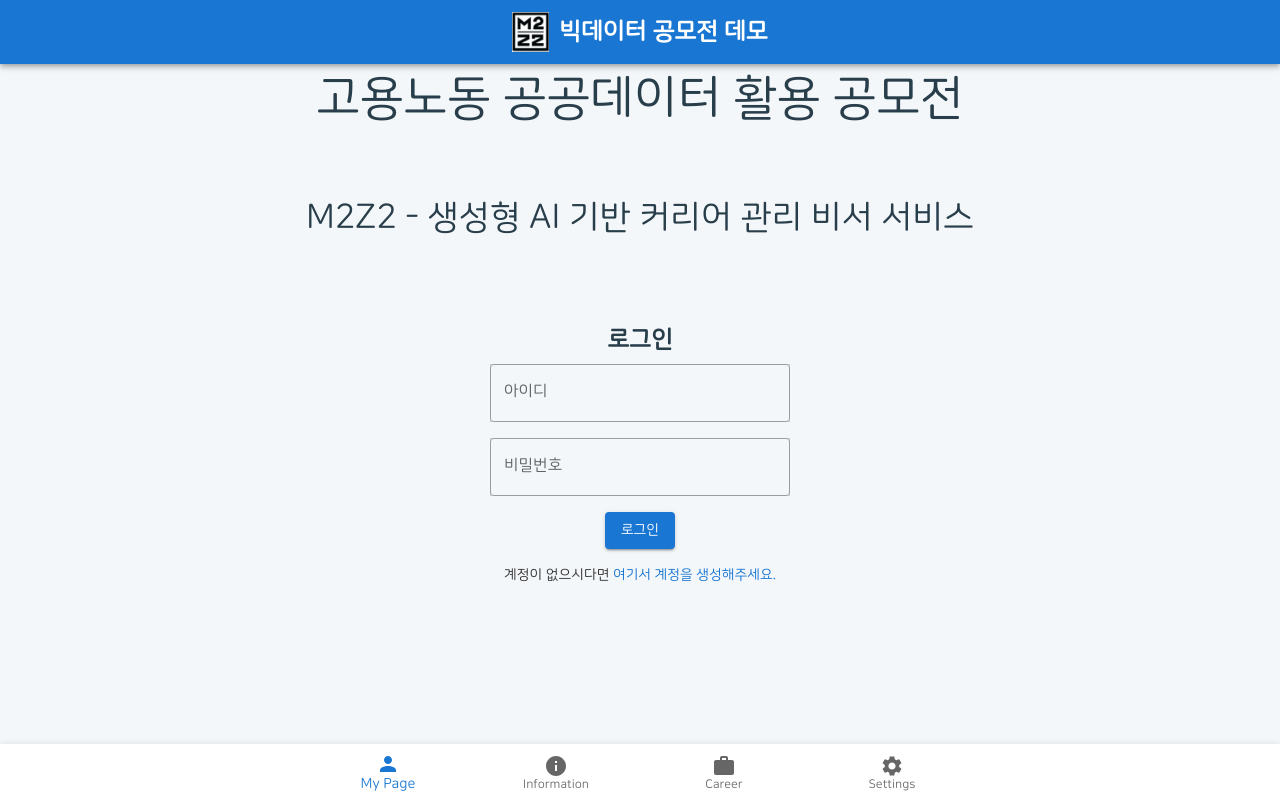
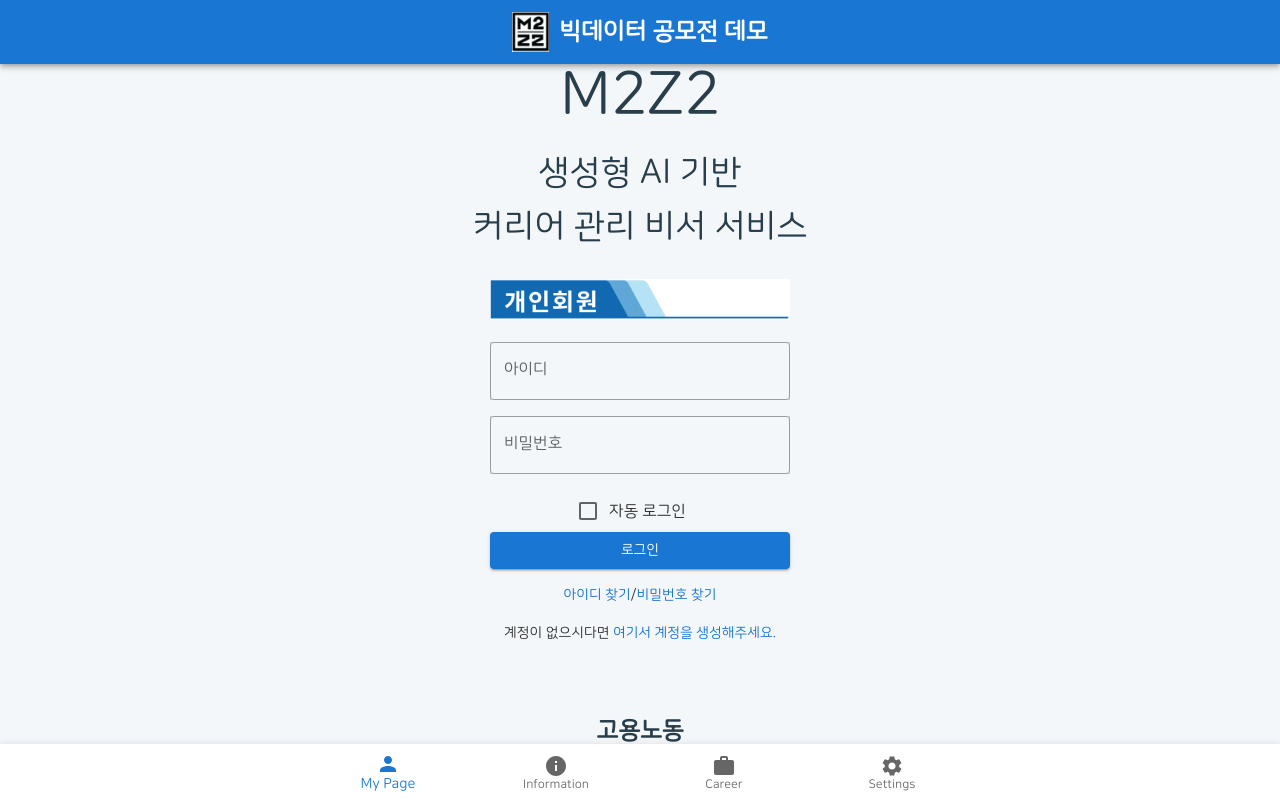
Before and after one commit to jshim0978/BD_demo, a React (Create React App) app: page / in a window 1280 px wide. Built offline with nearby package versions, Linux system fonts and the light colour scheme.

Commit message:
a - visual update ? check user profiles

```diff
--- a/src/pages/BetterRecruits.js
+++ b/src/pages/BetterRecruits.js
@@ -61,7 +61,7 @@ function BetterRecruits({user} ) {
 
     return (
         <StyledBox>
-            <Typography variant="h4" gutterBottom component="h1">
+            <Typography variant="h5" gutterBottom component="h1">
                 AI 추천 채용 정보
             </Typography>
             {/*<Typography variant="h4" gutterBottom>*/}
@@ -71,7 +71,8 @@ function BetterRecruits({user} ) {
                 <StyledButton
                     onClick={handleRecommendJobs}
                     disabled={loading}
-                    startIcon={loading ? <CircularProgress size={24}/> : <AiIcon/>}
+                    startIcon={loading ? <CircularProgress size={42}/> : <AiIcon style={{ fontSize: 42 }}/>}
+                    sx={{width: '200px', height: '50px', fontSize: '1.5rem'}}
                 >
                     {loading ? 'Loading...' : "AI 검색"}
                 </StyledButton>
--- a/src/pages/CareerPage.js
+++ b/src/pages/CareerPage.js
@@ -20,7 +20,7 @@ const StyledBox = styled(Box)(({ theme }) => ({
 
 const StyledButton = styled(Button)(({ theme }) => ({
     marginTop: theme.spacing(2),
-    backgroundColor: theme.palette.secondary.main,
+    backgroundColor: theme.palette.secondary.light,
     '&:hover': {
         backgroundColor: theme.palette.secondary.dark,
         transform: 'translateY(-2px)',
@@ -72,7 +72,8 @@ function CareerPage({ user }) {
             <StyledButton
                 onClick={handleGenerateClick}
                 disabled={loading}
-                startIcon={loading ? <CircularProgress size={24} /> : <AiIcon />}
+                startIcon={loading ? <CircularProgress size={42}/> : <AiIcon style={{ fontSize: 42 }}/>}
+                sx={{width: '400px', height: '80px', fontSize: '1.5rem'}}
             >
                 {loading ? 'Loading...' : "AI 커리어 패스 생성"}
             </StyledButton>
--- a/src/pages/GovernmentalBenefits.js
+++ b/src/pages/GovernmentalBenefits.js
@@ -54,7 +54,7 @@ function GovernmentalBenefits({user}) {
 
     return (
         <StyledBox>
-            <Typography variant="h4" gutterBottom component="h1">
+            <Typography variant="h5" gutterBottom component="h1">
                 AI 추천 정부 혜택
             </Typography>
             {!benefitsDisplayed && (
@@ -65,7 +65,8 @@ function GovernmentalBenefits({user}) {
                     <StyledButton
                         onClick={handleGenerateBenefits}
                         disabled={loading}
-                        startIcon={loading ? <CircularProgress size={24}/> : <AiIcon/>}
+                        startIcon={loading ? <CircularProgress size={42}/> : <AiIcon style={{ fontSize: 42 }}/>}
+                        sx={{width: '200px', height: '50px', fontSize: '1.5rem'}}
                     >
                         {loading ? 'Loading...' : "AI 검색"}
                     </StyledButton>
--- a/src/pages/LoginPage.js
+++ b/src/pages/LoginPage.js
@@ -1,7 +1,10 @@
 import React, { useState, useEffect } from 'react';
 import { useNavigate, Link as RouterLink } from 'react-router-dom';
-import { Box, TextField, Button, Typography, Link } from '@mui/material';
+import { Box, TextField, Button, Typography, Link, FormControlLabel, Checkbox, InputAdornment, IconButton } from '@mui/material';
 import userProfiles from '../userProfiles';  // Import the user profiles data
+import loginImage from '../assets/개인회원.PNG';
+
+import { CheckBox, Image } from '@mui/icons-material';
 
 function LoginPage({ onLogin }) {
     const [username, setUsername] = useState('');
@@ -41,23 +44,22 @@ function LoginPage({ onLogin }) {
                 padding: 3
             }}
         >
-            <Typography variant="h3" gutterBottom>
-                고용노동 공공데이터 활용 공모전
+            <Typography variant="h2" sx={{marginTop:'200px'}} gutterBottom>
+                M2Z2
             </Typography>
-            <br/>
-            <br/>
+            <Typography variant="h4" gutterBottom>
+                생성형 AI 기반
+            </Typography>
+            <Typography variant="h4" gutterBottom>
+                커리어 관리 비서 서비스
+            </Typography>
+
             <br/>
 
-            <Typography variant="h4" gutterBottom>
-                M2Z2 - 생성형 AI 기반 커리어 관리 비서 서비스
-            </Typography>
+            <div className="container">
+                <img src={loginImage} alt={'imageError'} style={{width:'300px'}}/>
+            </div>
             <br/>
-            <br/>
-            <br/>
-            <br/>
-            <Typography variant="h5" gutterBottom>
-                로그인
-            </Typography>
             <TextField
                 label="아이디"
                 variant="outlined"
@@ -72,16 +74,47 @@ function LoginPage({ onLogin }) {
                 value={password}
                 onChange={(e) => setPassword(e.target.value)}
                 sx={{width: '300px', marginBottom: 2}}
+                endAdornment={
+                    <InputAdornment position="end">
+                        {/* <IconButton
+                            aria-label="toggle password visibility"
+                            edge="end"
+                        >
+                        </IconButton> */}
+                    </InputAdornment>
+                }
             />
-            <Button variant="contained" onClick={handleLogin} sx={{marginBottom: 2}}>
+            <FormControlLabel control={<Checkbox />} label="자동 로그인" />
+            <Button variant="contained" onClick={handleLogin} sx={{width:'300px', marginBottom: 2}}>
                 로그인
             </Button>
+            <Typography variant="body2">
+                <Link component={RouterLink} to="/register" underline="hover">
+                    아이디 찾기
+                </Link>
+                /
+                <Link component={RouterLink} to="/register" underline="hover">
+                    비밀번호 찾기
+                </Link>
+            </Typography>
+            <br/>
             <Typography variant="body2">
                 계정이 없으시다면 {' '}
                 <Link component={RouterLink} to="/register" underline="hover">
                     여기서 계정을 생성해주세요.
                 </Link>
             </Typography>
+
+            <br/>
+            <br/>
+            <br/>
+            <br/>
+            <Typography variant="h5" gutterBottom>
+                고용노동
+            </Typography>
+            <Typography variant="h5" gutterBottom>
+                공공데이터 활용 공모전
+            </Typography>
         </Box>
     );
 }
--- a/src/pages/RelatedEducations.js
+++ b/src/pages/RelatedEducations.js
@@ -53,7 +53,7 @@ function RelatedEducations({user}) {
 
     return (
         <StyledBox>
-            <Typography variant="h4" gutterBottom component="h1">
+            <Typography variant="h5" gutterBottom component="h1">
                 AI 추천 교육
             </Typography>
             {!programsDisplayed && (
@@ -64,7 +64,8 @@ function RelatedEducations({user}) {
                     <StyledButton
                         onClick={handleGeneratePrograms}
                         disabled={loading}
-                        startIcon={loading ? <CircularProgress size={24}/> : <AiIcon/>}
+                        startIcon={loading ? <CircularProgress size={42}/> : <AiIcon style={{ fontSize: 42 }}/>}
+                        sx={{width: '200px', height: '50px', fontSize: '1.5rem'}}
                     >
                         {loading ? 'Loading...' : "AI 검색"}
                     </StyledButton>
```
Also changed, not shown: src/pages/MyPage.js (+12 -6 lines), src/assets/개인회원.PNG (added), 1 other file (tests, documents, lock files or other folders).
